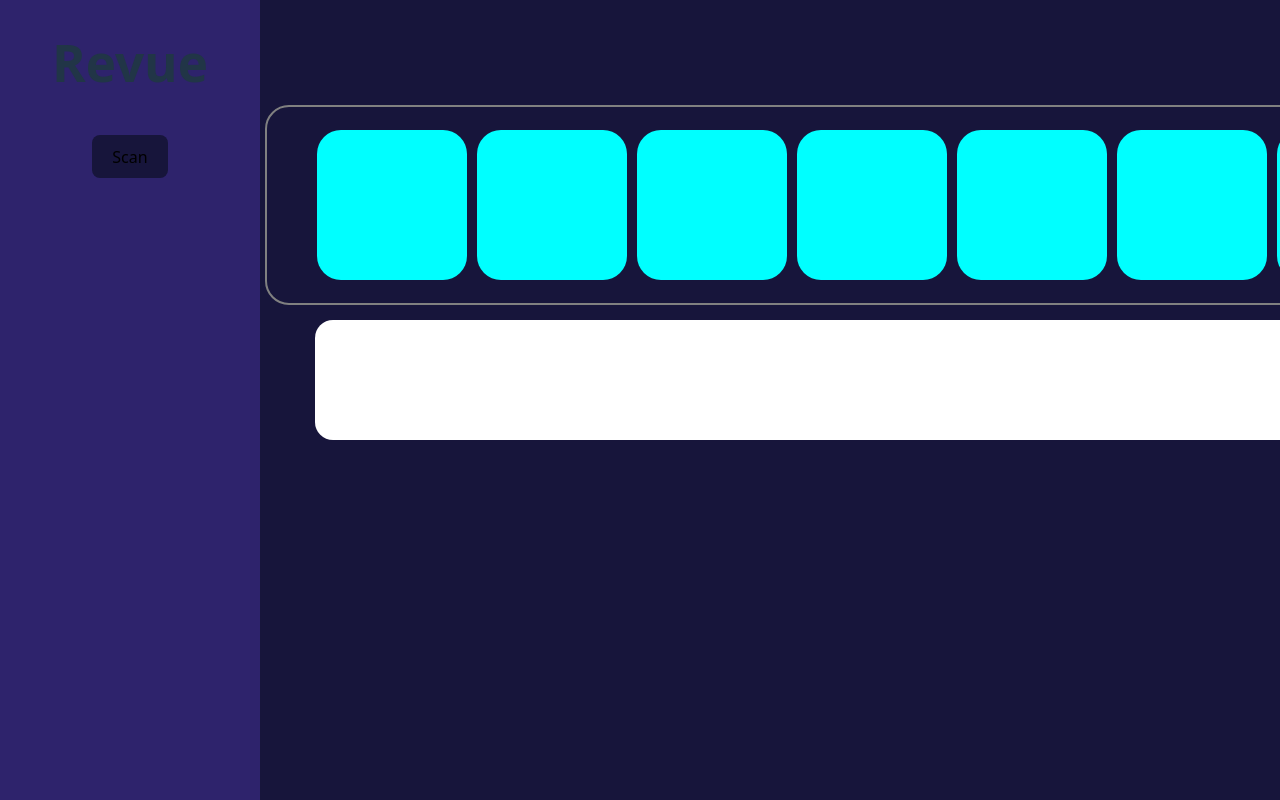
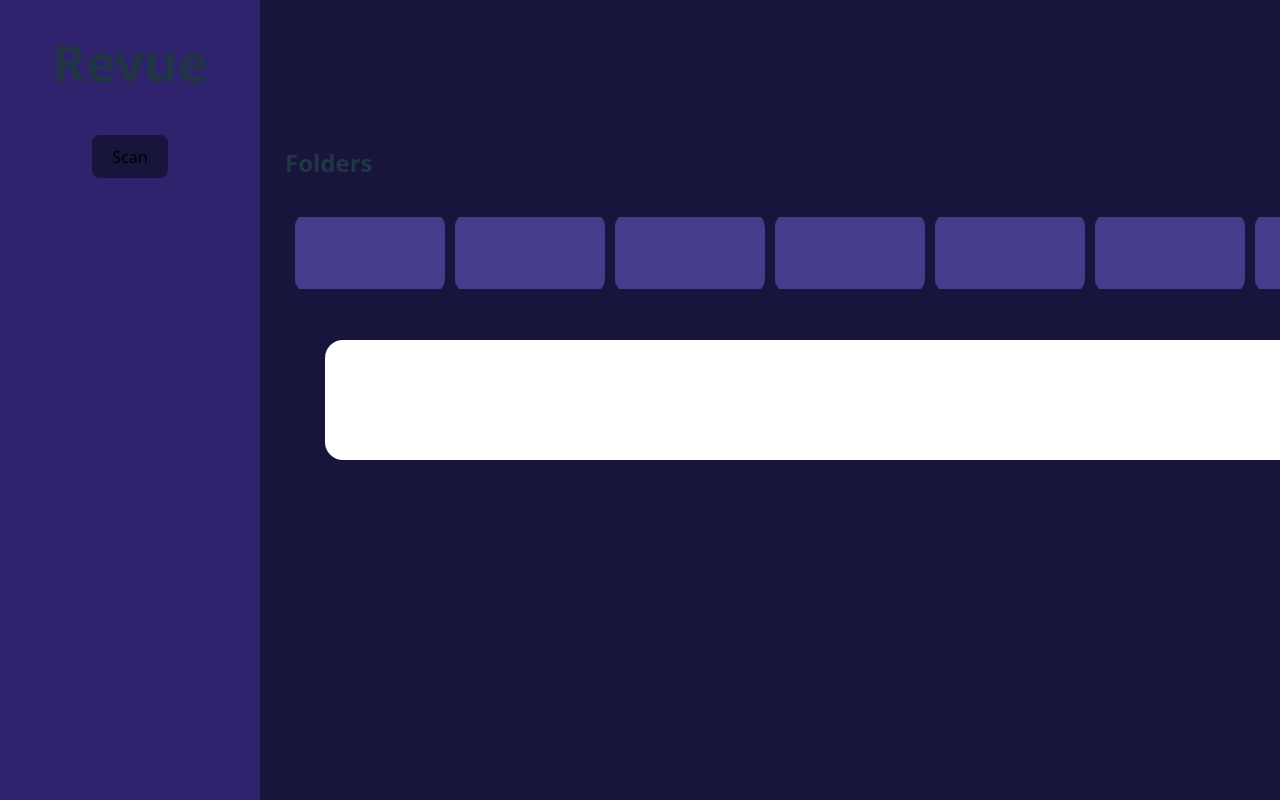
Before and after one commit to Mohamed-Abuali/Revue, a React (Vite) app: page / in a window 1280 px wide. Shown: the top 800 px of the page. Built offline with nearby package versions, Linux system fonts and the light colour scheme.

Commit message:
style(DirList): improve layout and styling of directory list
- Add heading "Folders" to DirList component
- Adjust grid gaps and container alignment
- Update dir-item dimensions and styling
- Remove redundant borders and improve padding

```diff
--- a/src/App.css
+++ b/src/App.css
@@ -18,7 +18,7 @@ body{
   display: grid;
   grid-template-columns: 260px 1fr;
   grid-template-rows: 100px 200px 1fr;
-  gap:5px;
+  gap:15px;
   background-color: var(--background);
 }
 .sidebar-container{
@@ -37,12 +37,13 @@ body{
 .dirlist-container{
   grid-column: 2;
   grid-row: 2/3;
-  border-radius: 24px;
-  border: 2px gray solid;
+
+
   padding: 10px;
   display: flex;
+  flex-direction: column;
   justify-content: center;
-  align-items: center;
+  align-items: start;
 
 }
 .dir-list{
@@ -55,12 +56,13 @@ body{
   overflow-x: auto;
   overflow-y: hidden;
 
+  padding: 10px;
 }
 .dir-item{
-  height: 150px;
+  height: 80px;
   width: 150px;
-  background-color: aqua;
-  border-radius: 24px;
+  background-color: var(--secondary);
+  border-radius: 14px;
   list-style: none;
 }
 .error-list-container{
--- a/src/componenets/DirList.tsx
+++ b/src/componenets/DirList.tsx
@@ -2,6 +2,7 @@
 const DirList = () => {
   return (
     <div className='dirlist-container'>
+      <h2>Folders</h2>
         <ul className='dir-list'>
                 <li className='dir-item'>
 
```
